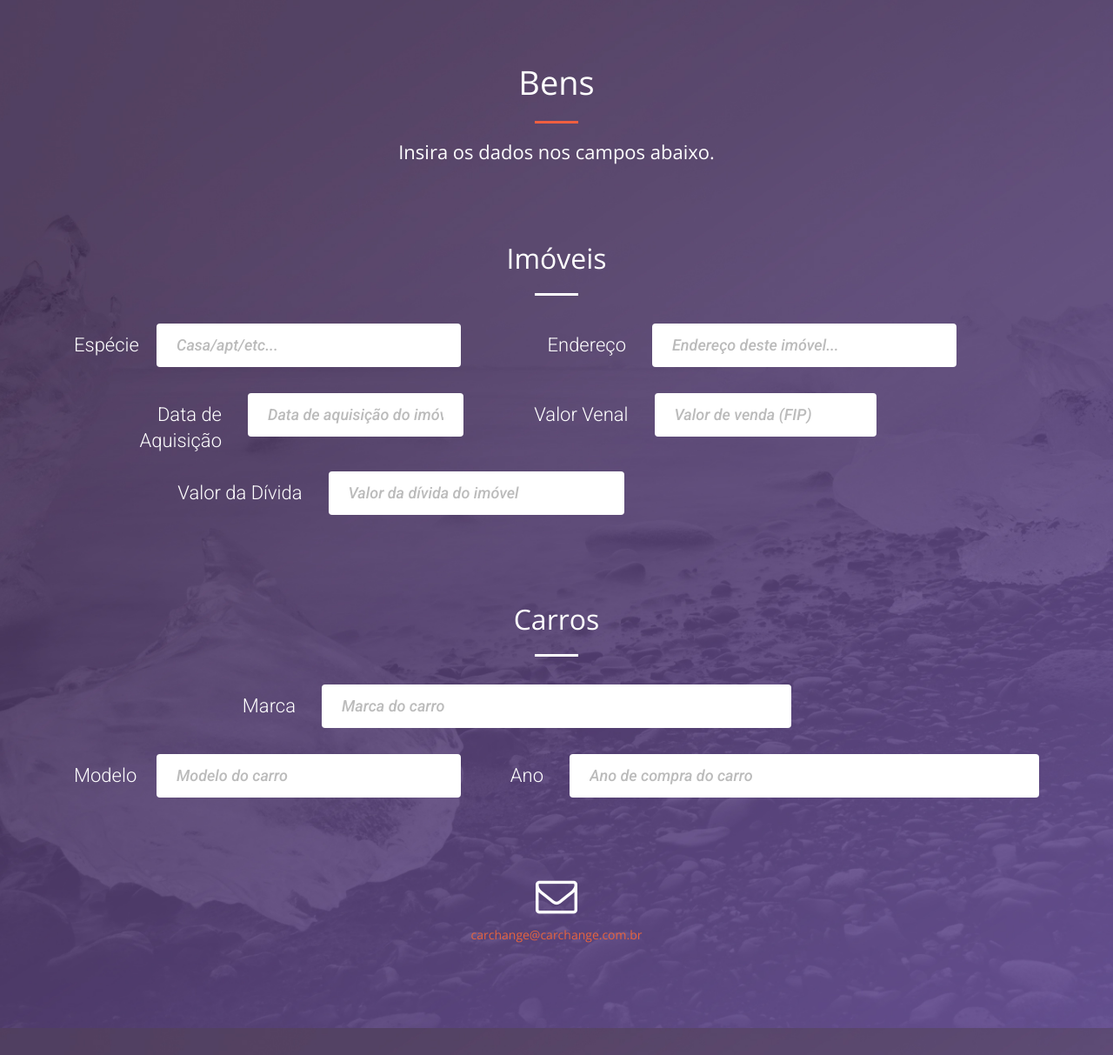
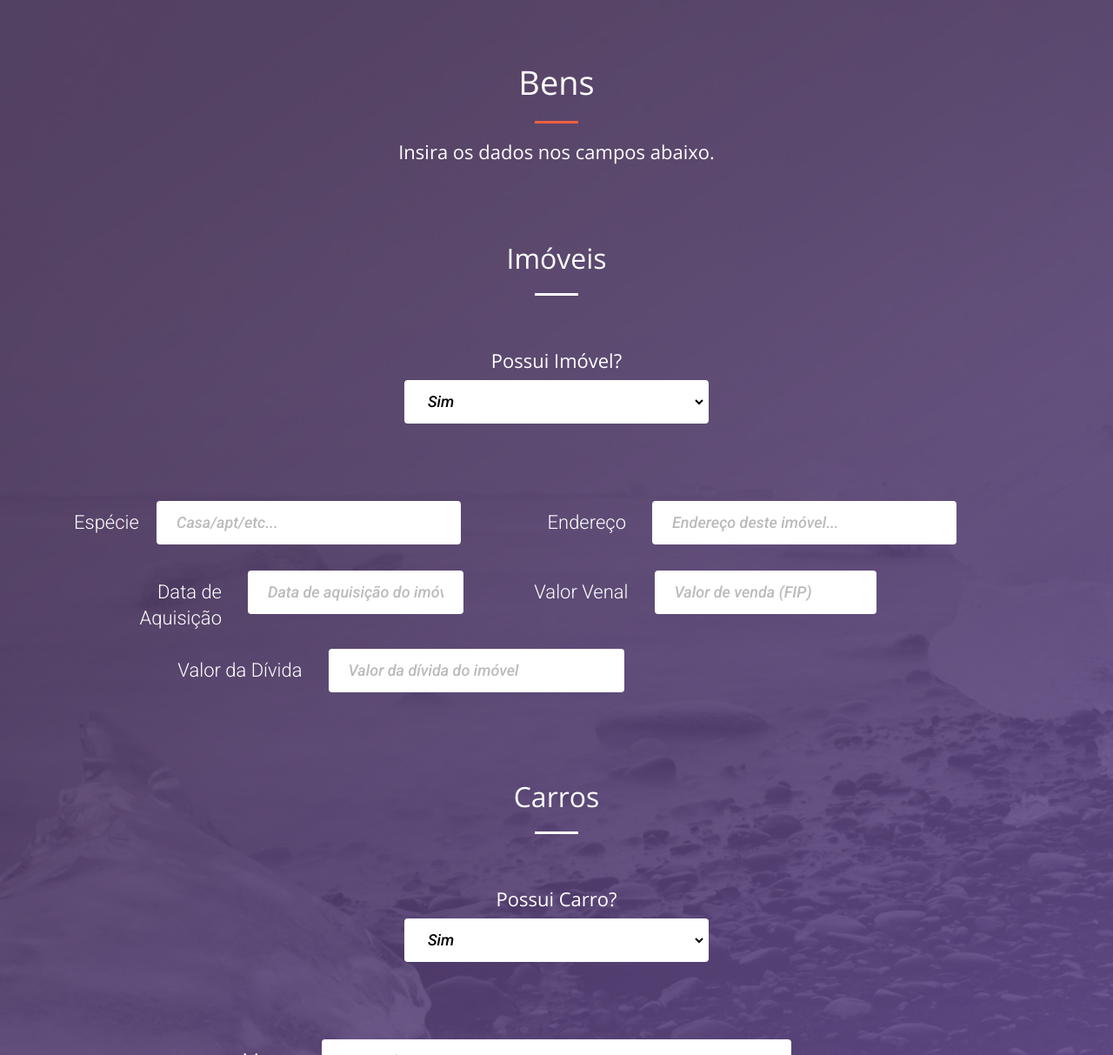
Before and after one commit to CarChange/CarChange-Frank, a PHP site: page /cadastro.html in a window 1280 px wide. Shown: the part 5287-6500 px from the top of the page at 87% size. Run offline with PHP 8.4, Linux system fonts and the light colour scheme; some libraries are stand-ins or nearby versions.

Commit message:
cadastro um pouco mais tranquilo

```diff
--- a/cadastro.html
+++ b/cadastro.html
@@ -794,6 +794,19 @@
         </div>
 
             <div class="container-fluid c-form-HUE">
+                <div class="row">
+                <div class="col-md-4"></div>
+                <div class="col-md-4 form-group">
+                    <h3 class="text-center">Possui Imóvel?</h3>
+                        <select select name="tem-imovel" class="c-form-email form-control" id="c-form-email" onchange="showHideImovel(this)" required>
+                            <option value="sim">Sim</option>
+                            <option value="nao">Não</option>
+                        </select>
+                    <p>&nbsp;</p>
+                </div>
+                </div>
+
+                <div id="form-imovel">
                     <div class="row">
                     <div class="col-md-1 form-group">
                         <label for="formAname">
@@ -801,7 +814,7 @@
                         </label>
                     </div>
                     <div class="col-md-4">
-                            <input type="text" name="especie_imovel" placeholder="Casa/apt/etc..." class="c-form-name form-control" id="c-form-name" required>
+                            <input type="text" name="especie_imovel" placeholder="Casa/apt/etc..." class="c-form-name form-control" id="c-form-name">
                     </div>
                     <div class="col-md-2 form-group">
                         <label for="formAmail">
@@ -809,7 +822,7 @@
                         </label>
                     </div>
                     <div class="col-md-4">
-                            <input type="text" name="end_imovel" placeholder="Endereço deste imóvel..." class="c-form-email form-control" id="c-form-email" required>
+                            <input type="text" name="end_imovel" placeholder="Endereço deste imóvel..." class="c-form-email form-control" id="c-form-email">
                     </div>
                     </div>
                     <div class="col-md-2 form-group">
@@ -818,7 +831,7 @@
                         </label>
                     </div>
                     <div class="col-md-3">
-                            <input type="text" name="data_aquis" placeholder="Data de aquisição do imóvel" min="0" class="c-form-name form-control" id="c-form-name" required>
+                            <input type="text" name="data_aquis" placeholder="Data de aquisição do imóvel" min="0" class="c-form-name form-control" id="c-form-name">
                     </div>
                     <div class="row">
                     <div class="col-md-2 form-group">
@@ -838,6 +851,7 @@
                     <div class="col-md-4">
                             <input type="number" name="valor_divida" placeholder="Valor da dívida do imóvel" class="c-form-email form-control" id="c-form-email" min="0">
                     </div>
+                </div>
         </div>
         <br>
         <div class="row">
@@ -849,8 +863,19 @@
                 </div>
             </div>
         </div>
-
             <div class="container-fluid c-form-HUE">
+                <div class="row">
+                <div class="col-md-4"></div>
+                <div class="col-md-4 form-group">
+                    <h3 class="text-center">Possui Carro?</h3>
+                        <select name="tem-carro" class="c-form-email form-control" id="c-form-email" onchange="showHideCarro(this)" required>
+                            <option value="sim">Sim</option>
+                            <option value="nao">Não</option>
+                        </select>
+                    <p>&nbsp;</p>
+                </div>
+                </div>
+                <div id="form-carro">
                     <div class="row">
                     <div class="col-md-3 form-group">
                         <label for="formAname">
@@ -858,7 +883,7 @@
                         </label>
                     </div>
                     <div class="col-md-6">
-                            <input type="text" name="marca" placeholder="Marca do carro" class="c-form-name form-control" id="c-form-name" required>
+                            <input type="text" name="marca" placeholder="Marca do carro" class="c-form-name form-control" id="c-form-name">
                     </div>
                     </div>
                     <div class="row">
@@ -868,7 +893,7 @@
                         </label>
                     </div>
                     <div class="col-md-4">
-                            <input type="text" name="modelo" placeholder="Modelo do carro" class="c-form-email form-control" id="c-form-email" required>
+                            <input type="text" name="modelo" placeholder="Modelo do carro" class="c-form-email form-control" id="c-form-email">
                     </div>
                     <div class="col-md-1 form-group">
                         <label for="formAname">
@@ -876,9 +901,10 @@
                         </label>
                     </div>
                     <div class="col-md-6">
-                            <input type="text" name="ano" placeholder="Ano de compra do carro" class="c-form-name form-control" id="c-form-name" required>
+                            <input type="text" name="ano" placeholder="Ano de compra do carro" class="c-form-name form-control" id="c-form-name">
                     </div>
                     </div>
+                </div>
 
                     <!--FIM DOS CAMPOS-->
 
@@ -1086,7 +1112,6 @@
 
     <!-- Cadastro.js -->
     <script src="js/cadastro.js"></script>
-    <script src="js/cadastro2.js"></script>
 
     <!--[if lt IE 10]>
         <script src="assets/js/placeholder.js"></script>
--- a/js/cadastro.js
+++ b/js/cadastro.js
@@ -12,3 +12,42 @@ function showHideConjuge(elem) {
         console.log("opção 'casado' não selecionado.");
     }
 }
+
+function showHideEmprego(elem) {
+    var sectionComercial = document.getElementById("endcom");
+    var navbarComercial = document.getElementById("navbar-endcom");
+
+    if (elem.value == "desempregado") {
+        sectionComercial.classList.add("hidden");
+        navbarComercial.classList.add("hidden");
+        console.log("opção 'desempregado' selecionado.");
+    } else {
+        sectionComercial.classList.remove("hidden");
+        navbarComercial.classList.remove("hidden");
+        console.log("opção 'desempregado' não selecionado.");
+    }
+}
+
+function showHideImovel(elem) {
+    var formImovel = document.getElementById("form-imovel");
+
+    if (elem.value == "sim") {
+        formImovel.classList.remove("hidden");
+        console.log("opção 'sim' para 'tem-imovel' selecionado.");
+    } else {
+        formImovel.classList.add("hidden");
+        console.log("opção 'nao' para 'tem-imovel' selecionado.");
+    }
+}
+
+function showHideCarro(elem) {
+    var formCarro = document.getElementById("form-carro");
+
+    if (elem.value == "sim") {
+        formCarro.classList.remove("hidden");
+        console.log("opção 'sim' para 'tem-carro' selecionado.");
+    } else {
+        formCarro.classList.add("hidden");
+        console.log("opção 'nao' para 'tem-carro' selecionado.");
+    }
+}
--- a/js/cadastro2.js
+++ /dev/null
@@ -1,14 +0,0 @@
-function showHideEmprego(elem) {
-    var sectionComercial = document.getElementById("endcom");
-    var navbarComercial = document.getElementById("navbar-endcom");
-
-    if (elem.value == "desempregado") {
-        sectionComercial.classList.add("hidden");
-        navbarComercial.classList.add("hidden");
-        console.log("opção 'desempregado' selecionado.");
-    } else {
-        sectionComercial.classList.remove("hidden");
-        navbarComercial.classList.remove("hidden");
-        console.log("opção 'desempregado' não selecionado.");
-    }
-}
```
Also changed, not shown: persistence.php (+7 -5 lines), 1 other file.
